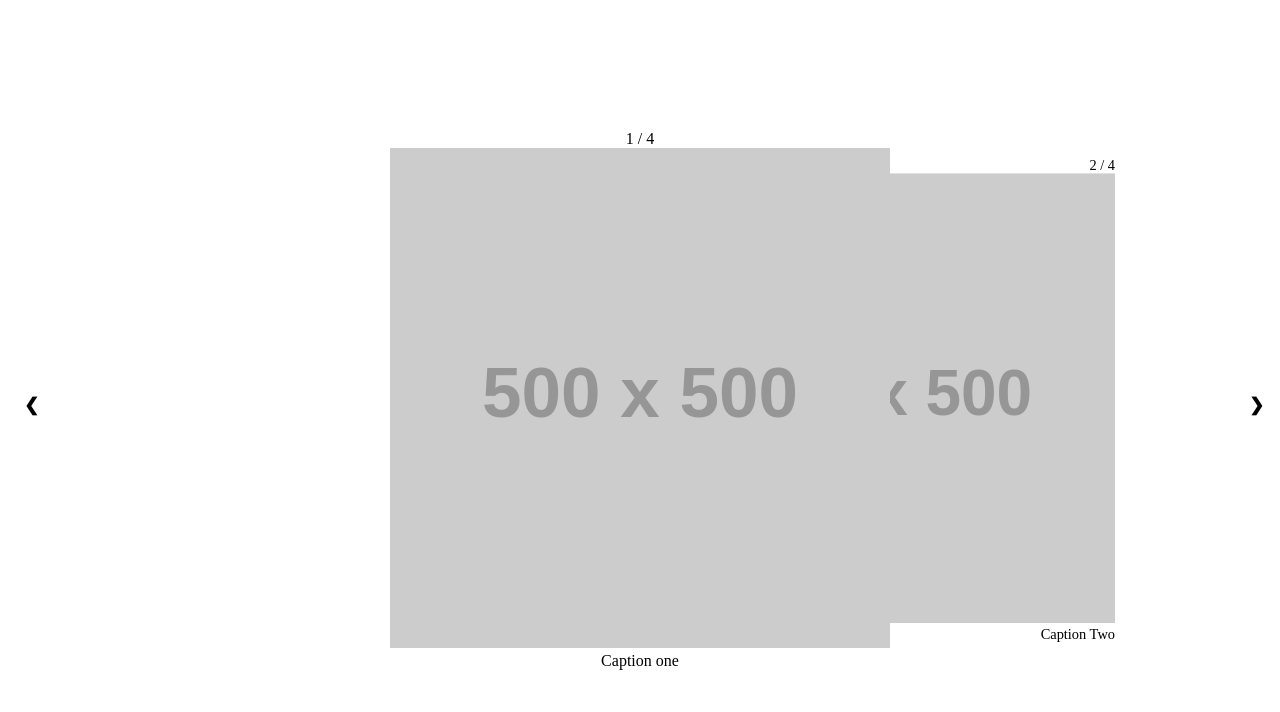
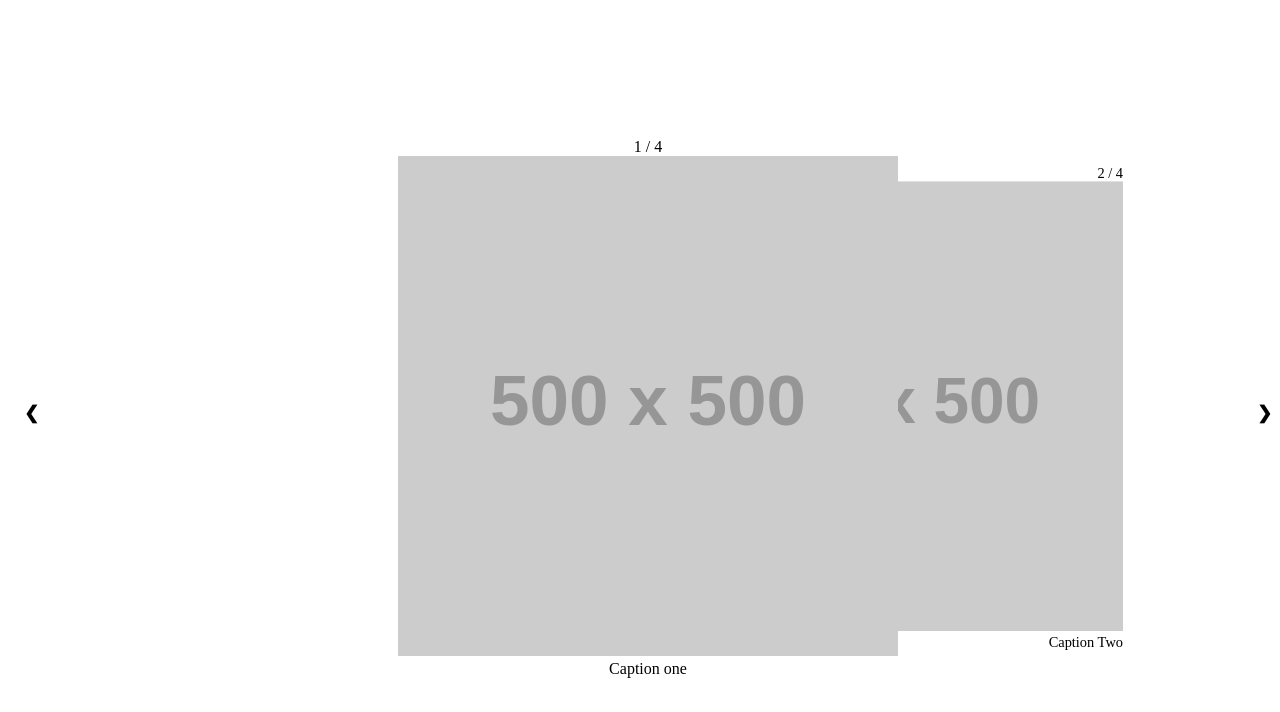
Before and after one commit to node-gs/2dslider, a website: page index.html in a window 1280 px wide. Drawn offline with Linux system fonts and the light colour scheme; placeholder pictures from the web are drawn by us.

Commit message:
reverting back to fixed positioning

```diff
--- a/style.scss
+++ b/style.scss
@@ -1,8 +1,3 @@
-/* Slideshow container */
-.slideshow-container {
-  width: 100vh;
-  height: 100vh;
-}
 
 /* Next & previous buttons */
 .prev, .next {
```
Also changed, not shown: style.min.css.
